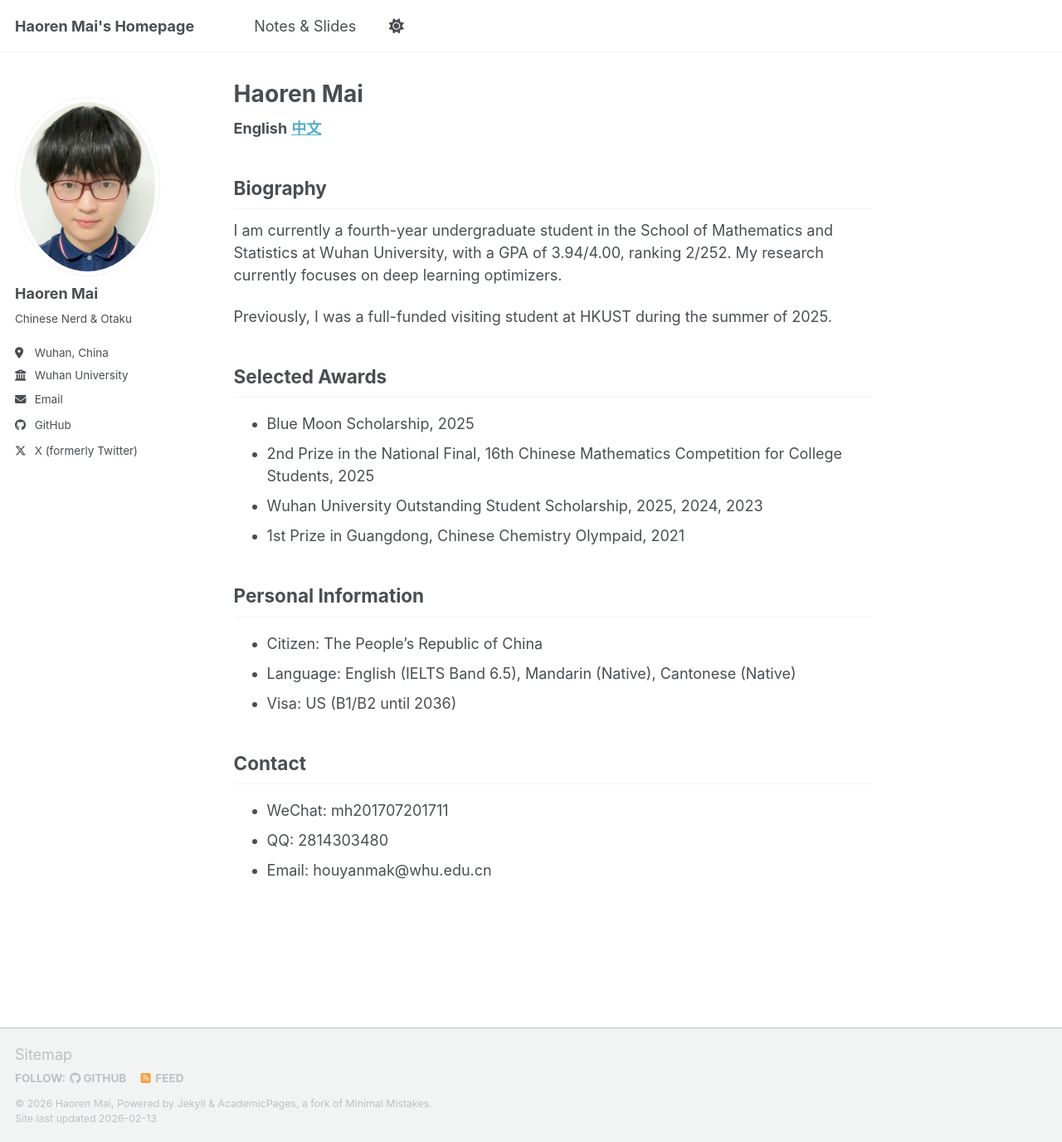
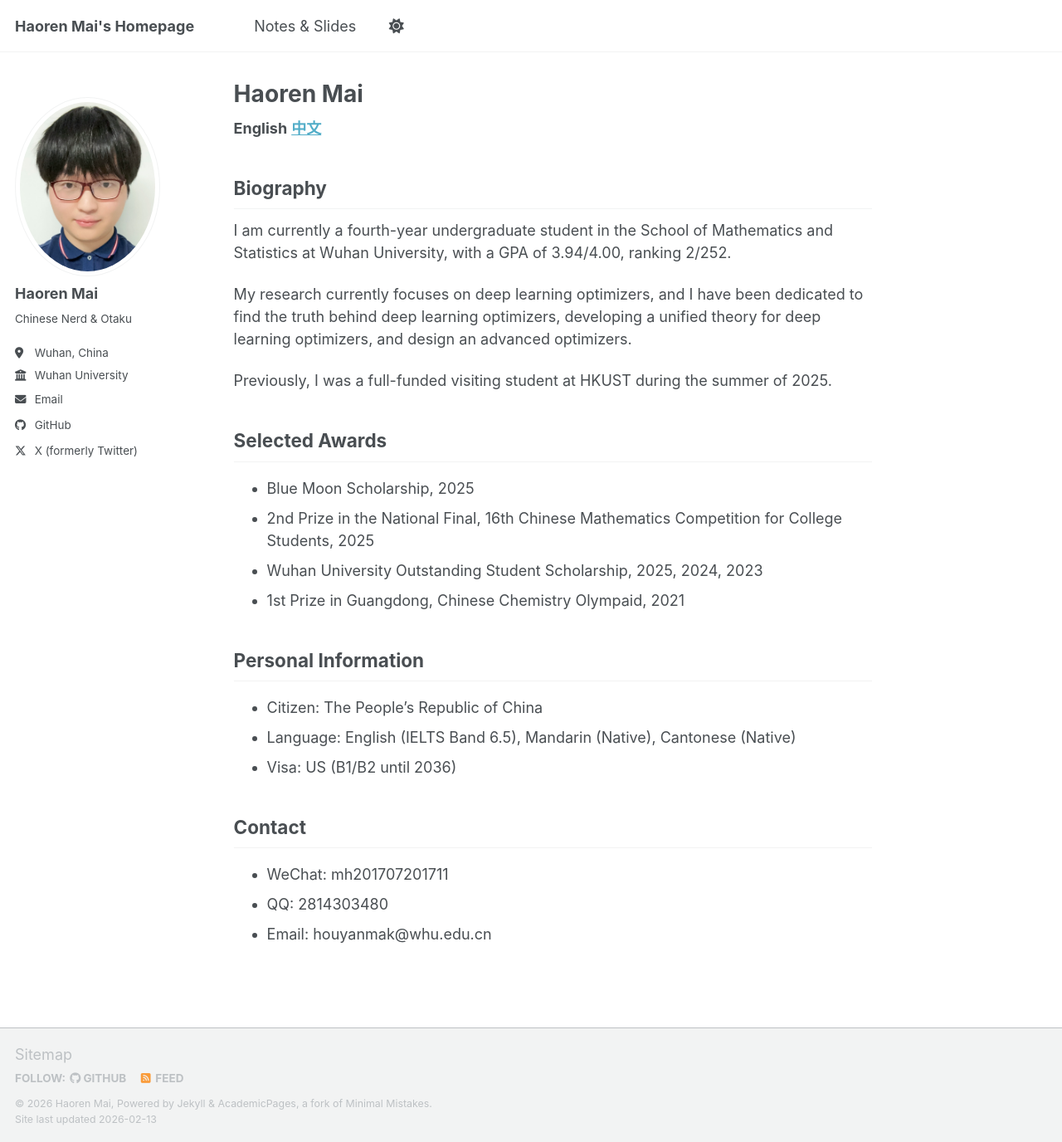
Before and after one commit to haorenmai/haorenmai, a Jekyll site: the page built from _pages/about.md, in a window 1280 px wide and 1376 px high. Shown: the whole window at 83% size. Built offline with Jekyll 4.4.1, drawn with Linux system fonts in a browser that asks for light colours; a script bundle is joined from its source files by our own code; library files that are not in the unit come from our copies.

Commit message:
Update about.md

```diff
--- a/_pages/about.md
+++ b/_pages/about.md
@@ -14,7 +14,9 @@
 
 Biography
 ---
-I am currently a fourth-year undergraduate student in the School of Mathematics and Statistics at Wuhan University, with a GPA of 3.94/4.00, ranking 2/252. My research currently focuses on deep learning optimizers.
+I am currently a fourth-year undergraduate student in the School of Mathematics and Statistics at Wuhan University, with a GPA of 3.94/4.00, ranking 2/252.
+
+My research currently focuses on deep learning optimizers, and I have been dedicated to find the truth behind deep learning optimizers, developing a unified theory for deep learning optimizers, and design an advanced optimizers.
 
 Previously, I was a full-funded visiting student at HKUST during the summer of 2025.
 
```
